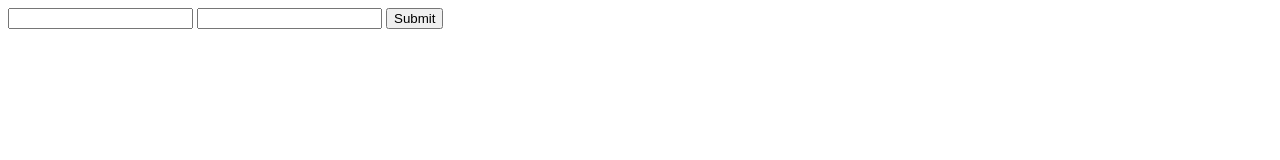
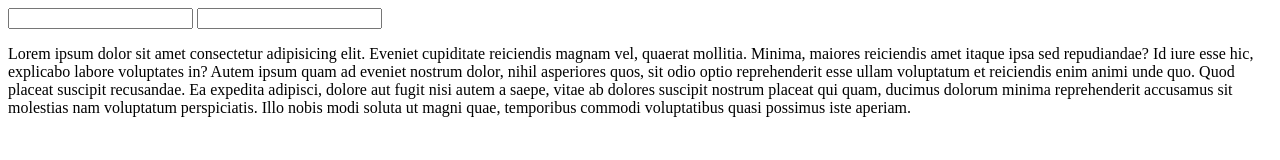
Before and after one commit to TahaOxE/medusa_jungler, a plain HTML site: page medusa.html in a window 1280 px wide. Drawn offline with Linux system fonts and the light colour scheme.

Commit message:
Removing Useless button

```diff
--- a/medusa.html
+++ b/medusa.html
@@ -9,8 +9,10 @@
     <form action="">
         <input type="email" required>
         <input type="password" required>
-        <input type="submit">
+
     </form>
-
+    <div>
+            Lorem ipsum dolor sit amet consectetur adipisicing elit. Eveniet cupiditate reiciendis magnam vel, quaerat mollitia. Minima, maiores reiciendis amet itaque ipsa sed repudiandae? Id iure esse hic, explicabo labore voluptates in? Autem ipsum quam ad eveniet nostrum dolor, nihil asperiores quos, sit odio optio reprehenderit esse ullam voluptatum et reiciendis enim animi unde quo. Quod placeat suscipit recusandae. Ea expedita adipisci, dolore aut fugit nisi autem a saepe, vitae ab dolores suscipit nostrum placeat qui quam, ducimus dolorum minima reprehenderit accusamus sit molestias nam voluptatum perspiciatis. Illo nobis modi soluta ut magni quae, temporibus commodi voluptatibus quasi possimus iste aperiam.
+    </div>
 </body>
 </html>
```
